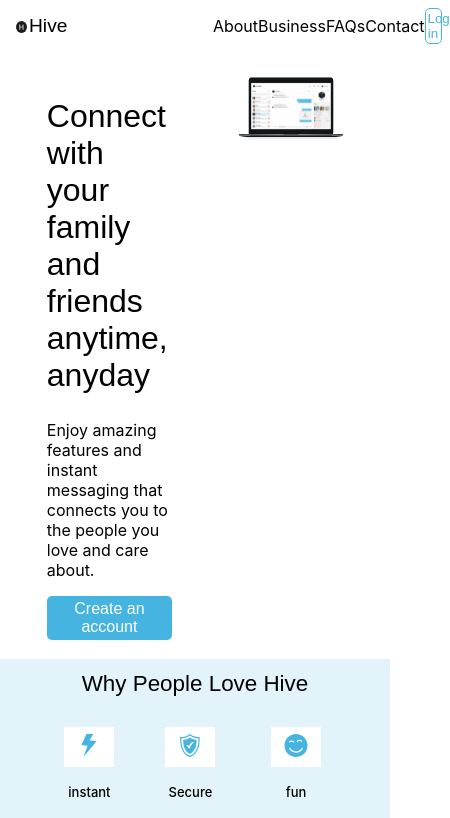
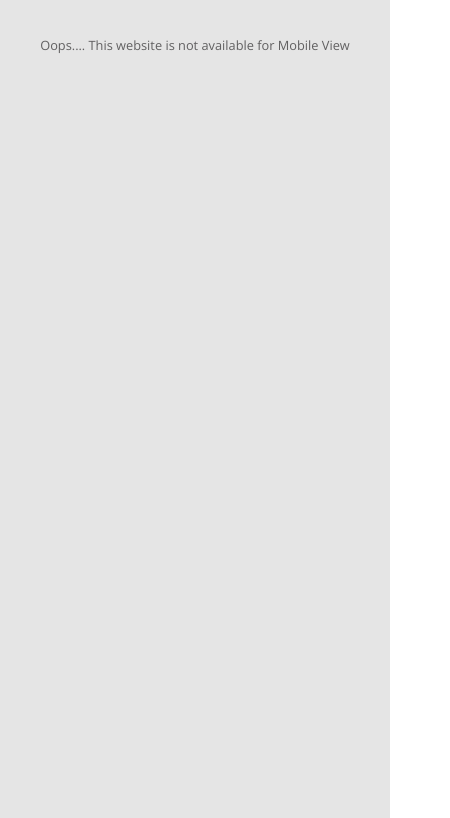
Before and after one commit to okorie2/hive, a Next.js app: page / in a window 390 px wide. Shown: the top 818 px of the page, 450 px wide, since content can reach past the window. Built offline with nearby package versions, Linux system fonts and the light colour scheme; a web font is replaced by a local one.

Commit message:
made a view for mobile interfaces

```diff
--- a/package.json
+++ b/package.json
@@ -20,6 +20,7 @@
     "react-dom": "17.0.2",
     "react-hook-form": "^7.29.0",
     "react-redux": "^7.2.6",
+    "react-responsive": "^9.0.0-beta.10",
     "react-router": "^6.2.2",
     "react-router-dom": "^6.2.2",
     "react-toastify": "^8.2.0",
--- a/pages/index.tsx
+++ b/pages/index.tsx
@@ -1,5 +1,7 @@
 import Image from "next/image";
 import Link from "next/link";
+import {useState, useEffect} from 'react'
+import { useMediaQuery } from "react-responsive";
 import GitHubIcon from "@mui/icons-material/GitHub";
 import FacebookTwoToneIcon from "@mui/icons-material/FacebookTwoTone";
 import TwitterIcon from "@mui/icons-material/Twitter";
@@ -29,7 +31,9 @@
   Hive,
   Footer,
 } from "./homeStyles";
-export default function Home() {
+import MobileView from "./mobileView";
+
+export function HomeStuff() {
   return (
     <>
       <Nav>
@@ -294,5 +298,23 @@
         <div className="copy">Hive © 2021 </div>
       </Footer>
     </>
-  );
+  )
 }
+
+
+
+function Home() {
+  const [mounted, setMounted] = useState(false);
+
+  useEffect(() => {
+    setMounted(true);
+  }, []);
+  const isLaptop = useMediaQuery({ query: "(min-width: 1000px)" });
+
+  return (
+     isLaptop ? mounted && <HomeStuff /> : <MobileView />
+  )
+}
+
+
+export default  Home
--- /dev/null
+++ b/pages/mobileView.tsx
@@ -0,0 +1,17 @@
+import React from 'react'
+import {
+    BackG,
+      WhiteCard
+    } from "./onboarding/onboardingStyles";
+
+const MobileView = () => {
+  return (
+    <BackG>
+        <div className='text'>
+            <p>Oops.... This website is not available for Mobile View</p>
+        </div>
+    </BackG>
+  )
+}
+
+export default MobileView
--- a/pages/onboarding/onboardingStyles.js
+++ b/pages/onboarding/onboardingStyles.js
@@ -6,6 +6,18 @@
 height: 100vh;
 width: 100%;
 padding-top: 6%;
+
+.text {
+    margin: auto 0;
+    text-align: center;
+    padding-bottom: 2%;
+  }
+
+.text p {
+    color: #616061;
+    font-family: "Open Sans";
+    font-size: 0.8rem;
+  }
 `;
 
 export const WhiteCard = styled(MainRecc)`
```
Also changed, not shown: 1 other file (tests, documents, lock files or other folders).
